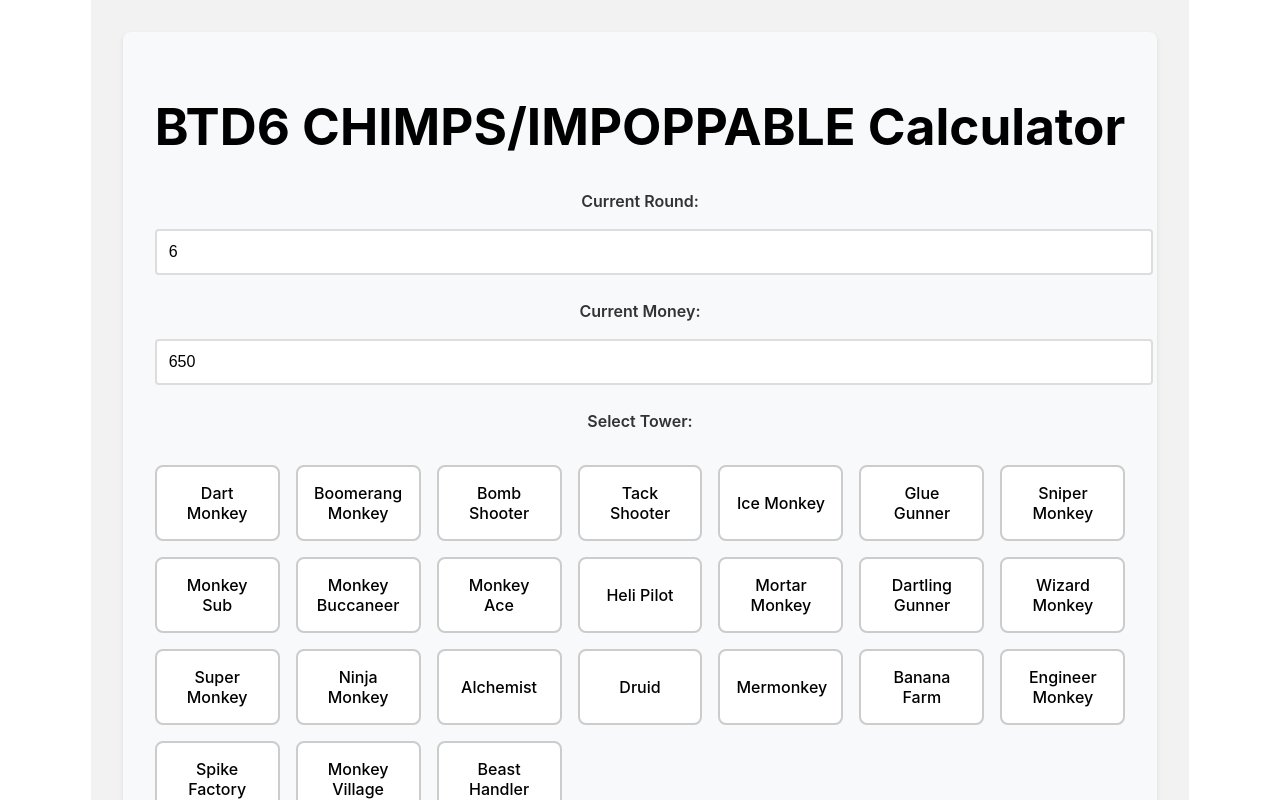
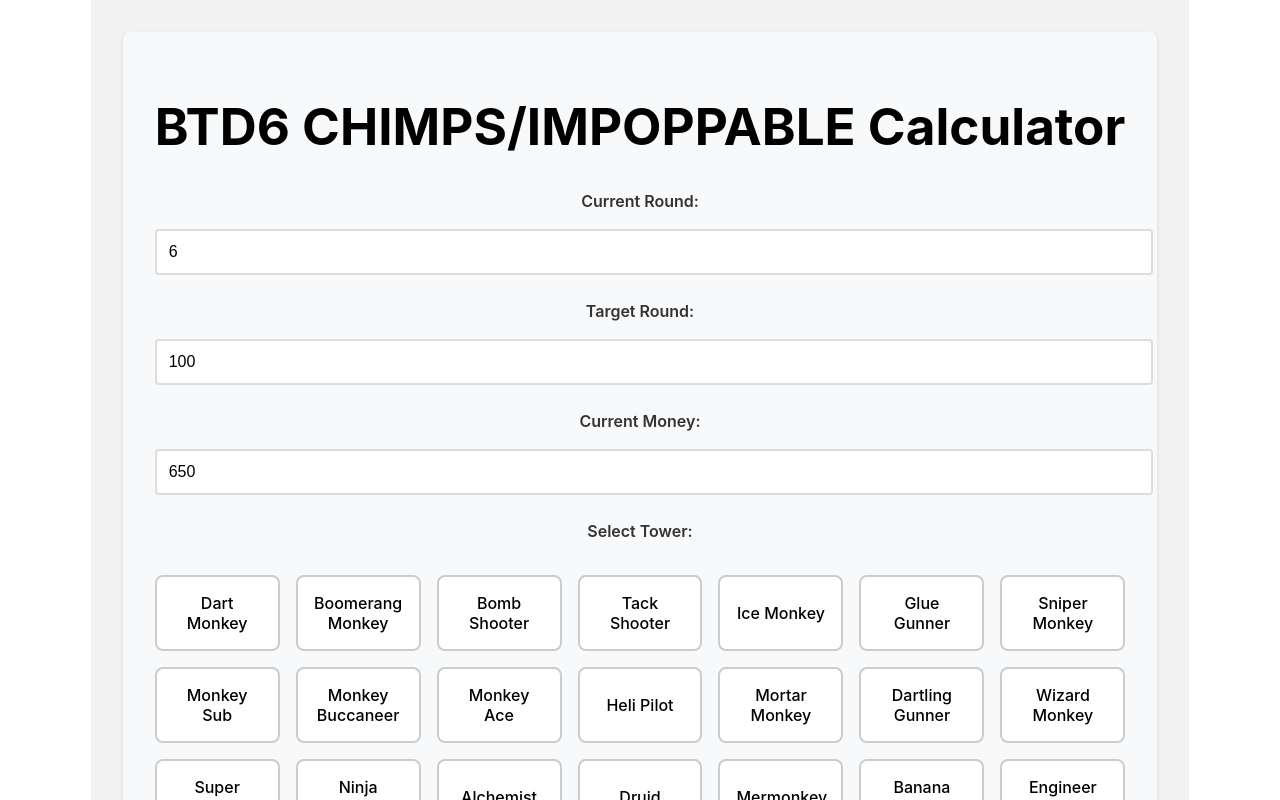
Before and after one commit to 7HE-LUCKY-FISH/btdcalc, a React (Vite) app: page / in a window 1280 px wide. Shown: the top 800 px of the page. Built offline with nearby package versions, Linux system fonts and the light colour scheme.

Commit message:
made the calculation better and more clear

```diff
--- a/package.json
+++ b/package.json
@@ -14,7 +14,8 @@
   },
   "dependencies": {
     "react": "^18.3.1",
-    "react-dom": "^18.3.1"
+    "react-dom": "^18.3.1",
+    "react-router-dom": "^7.1.1"
   },
   "devDependencies": {
     "@eslint/js": "^9.15.0",
--- a/src/App.tsx
+++ b/src/App.tsx
@@ -8,6 +8,7 @@
   currentRound: string; // Changed from number to string
   currentMoney: string; // Changed from number to string
   selectedTowers: Set<string>;
+  targetRound: string;
 }
 
 interface ValidationError {
@@ -75,12 +76,14 @@
   const [state, setState] = useState<ChimpsCalcState>({
     currentRound: '6', // Changed to string
     currentMoney: '650', // Changed to string
-    selectedTowers: new Set()
+    selectedTowers: new Set(),
+    targetRound: '100'
   });
 
   const [result, setResult] = useState<{
     remainingMoney: number;
     earnedSoFar: number;
+    targetIncome: number;
     affordableUpgrades: any[];
   } | null>(null);
 
@@ -90,24 +93,38 @@
     return CHIMPS_ROUND_INCOME[parseInt(round)] || 0;
   };
 
-  const calculateRemainingMoney = (currentRound: string, currentMoney: string): number => {
+  const calculateRemainingMoney = (currentRound: string, targetRound: string,currentMoney: string): {remainingMoney: number, targetIncome: number}=> {
     const roundNum = parseInt(currentRound);
     const moneyNum = parseFloat(currentMoney);
+    const targetRoundNum = parseInt(targetRound);
     const roundIncome = CHIMPS_MONEY_REMAIN[roundNum - 1] || 0;
+    const targetIncome = CHIMPS_MONEY_REMAIN[targetRoundNum - 1] || 0;
     const remainingMoney = (TOTAL_CHIMPS_MONEY - roundIncome) + moneyNum;
-    return Math.round(remainingMoney * 100) / 100;
+    const remainingToTarget = (targetIncome - roundIncome) + moneyNum;
+    return {
+      remainingMoney: Math.round(remainingMoney * 100) / 100,
+      targetIncome: Math.round(remainingToTarget * 100) / 100
+    };
   };
 
   // Update validation to handle string values
   const validateInputs = (): ValidationError[] => {
     const errors: ValidationError[] = [];
     const roundNum = parseInt(state.currentRound);
+    const targetRoundNum = parseInt(state.targetRound);
     const moneyNum = parseFloat(state.currentMoney);
+
 
     if (isNaN(roundNum) || roundNum < 6 || roundNum > 100) {
       errors.push({
         field: 'round',
         message: 'Round must be between 6 and 100'
+      });
+    }
+    if (isNaN(targetRoundNum) || targetRoundNum < roundNum || targetRoundNum > 100) {
+      errors.push({
+        field: 'targetRound',
+        message: 'Target round must be between current round and 100'
       });
     }
 
@@ -150,11 +167,12 @@
     setErrors(validationErrors);
 
     if (validationErrors.length === 0) {
-      const remaining = calculateRemainingMoney(state.currentRound, state.currentMoney);
+      const calculation = calculateRemainingMoney(state.currentRound, state.targetRound, state.currentMoney);
       const earned = getMoneyGainedForRound(state.currentRound);
 
       const resultData = {
-        remainingMoney: remaining,
+        remainingMoney: calculation.remainingMoney,
+        targetIncome: calculation.targetIncome,
         earnedSoFar: earned,
         affordableUpgrades: []
       };
@@ -188,7 +206,7 @@
               const upgrades = towerData.data.upgradePaths
                 .map(path => {
                   const affordableUpgradesInPath = path.upgrades
-                    .filter(upgrade => upgrade.price <= remaining);
+                    .filter(upgrade => upgrade.price <= calculation.targetIncome);
 
                   return affordableUpgradesInPath.length > 0
                     ? { path: path.path, upgrades: affordableUpgradesInPath }
@@ -249,6 +267,35 @@
           />
         </div>
         <div className="input-group">
+          <label htmlFor="targetRound">Target Round:</label>
+          <input
+            type="number"
+            id="targetRound"
+            value={state.targetRound}
+            onChange={(e) => setState({
+              ...state,
+              targetRound: e.target.value
+            })}
+            onBlur={(e) => {
+              const value = parseInt(e.target.value);
+              if (!isNaN(value)) {
+                setState({
+                  ...state,
+                  targetRound: Math.max(parseInt(state.currentRound), Math.min(100, value)).toString()
+                });
+              } else {
+                setState({
+                  ...state,
+                  targetRound: '100'
+                });
+              }
+            }}
+            className={errors.some(e => e.field === 'targetRound') ? 'error' : ''}
+          />
+        </div>
+
+
+        <div className="input-group">
           <label htmlFor="money">Current Money:</label>
           <input
             type="number"
@@ -268,6 +315,8 @@
             className={errors.some(e => e.field === 'money') ? 'error' : ''}
           />
         </div>
+
+
         <div className="input-group">
           <label htmlFor="tower">Select Tower:</label>
           <div className="tower-grid">
@@ -300,6 +349,7 @@
     <h3>Upgrades you can afford before round 100:</h3>
     <p>Money Earned This Round: ${result.earnedSoFar}</p>
     <p>Remaining Money Until Round 100: ${result.remainingMoney}</p>
+    <p>Remaining Money Until Round {state.targetRound}: ${result.targetIncome}</p>
     {result.affordableUpgrades && (
       <div className="available-upgrades">
         <h4>Available Upgrades:</h4>
```
Also changed, not shown: 1 other file (tests, documents, lock files or other folders).
